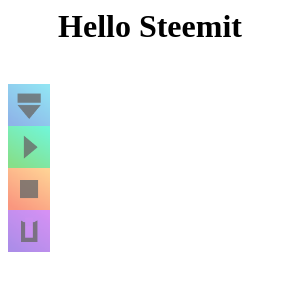
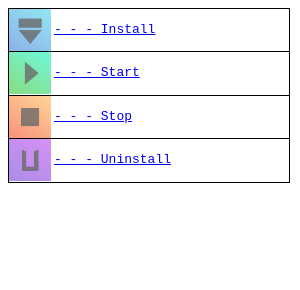
Before and after one commit to MichaelDimmitt/js_menubar_attempt, an Electron app: page index.html in a window 300 px wide. Drawn offline with Linux system fonts and the light colour scheme.

Commit message:
menubar ui menu with borders, vertical centered text, images.

```diff
--- a/index.html
+++ b/index.html
@@ -4,10 +4,28 @@
     <script charset="utf-8">require('./index')</script>
   </head>
   <body>
-    <center><h1>Hello Steemit</h1></center>
-    <br><img src="assets/images/Install.png" width="42" height="42">
-    <br><img src="assets/images/Start.png" width="42" height="42">
-    <br><img src="assets/images/Stop.png" width="42" height="42">
-    <br><img src="assets/images/Uninstall.png" width="42" height="42">
+
+
+    <a href="http://www.google.com">
+      <div style="line-height: 265%; width: 280px;border: 1px solid black;">
+        <img src="assets/images/Install.png" width="42" height="42" align="left"><code> - - - Install</code>
+      </div>
+    </a>
+    <a href="http://www.google.com">
+      <div style="line-height: 265%; width: 280px;border: 1px solid black; border-top: none;">
+        <img src="assets/images/Start.png" width="42" height="42" align="left"><code> - - - Start</code>
+      </div>
+    </a>
+    <a href="http://www.google.com">
+      <div style="line-height: 265%; width: 280px;border: 1px solid black; border-top: none;">
+        <img src="assets/images/Stop.png" width="42" height="42" align="left"><code> - - - Stop</code>
+      </div>
+    </a>
+    <a href="http://www.google.com">
+      <div style="line-height: 265%; width: 280px;border: 1px solid black; border-top: none;">
+        <img src="assets/images/Uninstall.png" width="42" height="42" align="left"><code> - - - Uninstall</code>
+      </div>
+    </a>
+
   </body>
 </html>
```
Also changed, not shown: Readme.md.
